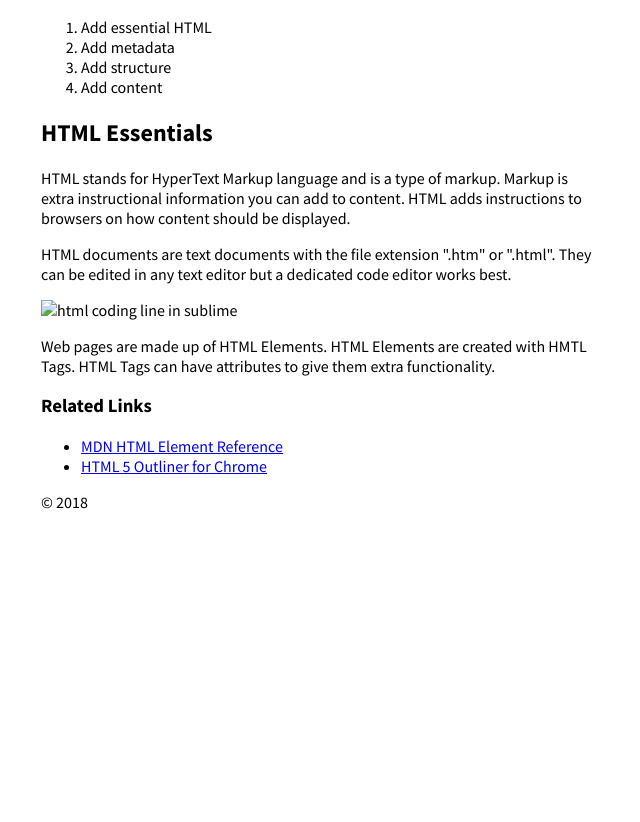
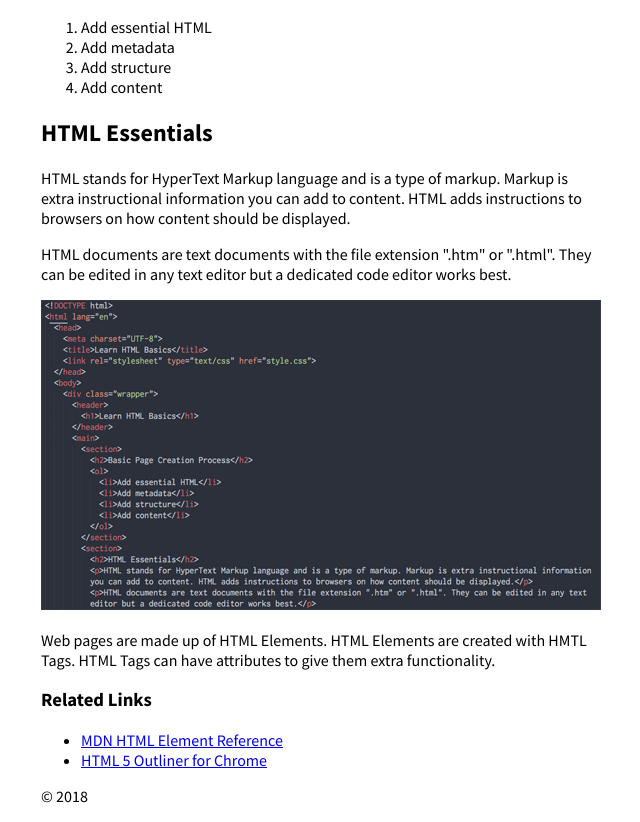
Before and after one commit to andreanhendy/my-first-website, a plain HTML site: page index.html in a window 1280 px wide. Shown: the part 117-939 px from the top of the page, without its empty margins (319-959 px from the left). Before the commit the page ends 800 px from the top, so only its background shows below. Drawn offline with Linux system fonts and the light colour scheme.

Commit message:
Update index.html
Fix image source path

```diff
--- a/index.html
+++ b/index.html
@@ -26,7 +26,7 @@
 				<h2>HTML Essentials</h2>
 				<p>HTML stands for HyperText Markup language and is a type of markup. Markup is extra instructional information you can add to content. HTML adds instructions to browsers on how content should be displayed.</p>
 				<p>HTML documents are text documents with the file extension ".htm" or ".html". They can be edited in any text editor but a dedicated code editor works best.</p>
-				<img src="html.png" alt="html coding line in sublime">
+				<img src="resources/html.png" alt="html coding line in sublime">
 				<p>Web pages are made up of HTML Elements. HTML Elements are created with HMTL Tags. HTML Tags can have attributes to give them extra functionality.</p>
 			</section>
 
```
